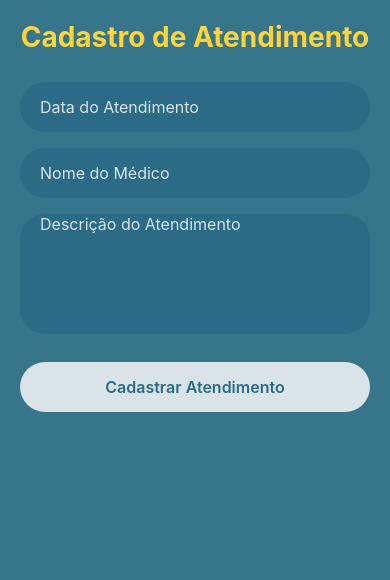
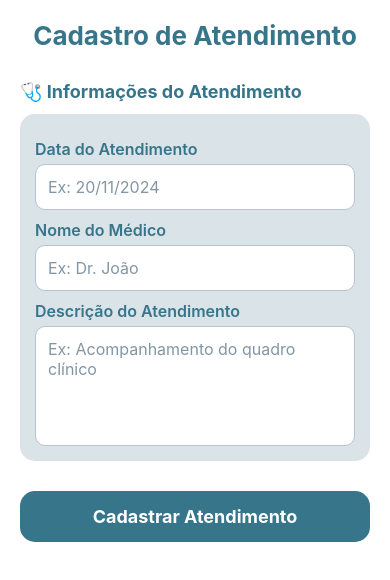
Before and after one commit to LordSith06/CuidadosPaliativos_App, a React Native app in the folder CuidadosPaliativosApp/: screen /Atendimentos in a window 390 px wide. Shown: the top 580 px of the page. Built offline with nearby package versions, Linux system fonts and the light colour scheme.

Commit message:
front de telas

```diff
--- a/CuidadosPaliativosApp/src/pages/AtendimentoScreen.js
+++ b/CuidadosPaliativosApp/src/pages/AtendimentoScreen.js
@@ -38,7 +38,6 @@ export default function AtendimentoScreen({ route, navigation }) {
   };
 
   const cadastrarAtendimento = async () => {
-
     if (!data || !medico || !descricao) {
       setModalMessage("Preencha todos os campos!");
       setModalSuccess(false);
@@ -88,32 +87,43 @@ export default function AtendimentoScreen({ route, navigation }) {
     <ScrollView contentContainerStyle={styles.container}>
       <Text style={styles.title}>Cadastro de Atendimento</Text>
 
+      {/* 🔹 TÍTULO DA SEÇÃO (igual ao Medicamentos) */}
+      <Text style={styles.sectionTitle}>🩺 Informações do Atendimento</Text>
+
+      {/* 🔹 CARD */}
+      <View style={styles.card}>
+
+        <Text style={styles.label}>Data do Atendimento</Text>
         <TextInput
           style={styles.input}
-        placeholder="Data do Atendimento"
-        placeholderTextColor="#d9e3e8"
+          placeholder="Ex: 20/11/2024"
+          placeholderTextColor="#8396a4"
           keyboardType="numeric"
           value={data}
           onChangeText={(t) => setData(formatarData(t))}
         />
 
+        <Text style={styles.label}>Nome do Médico</Text>
         <TextInput
           style={styles.input}
-        placeholder="Nome do Médico"
-        placeholderTextColor="#d9e3e8"
+          placeholder="Ex: Dr. João"
+          placeholderTextColor="#8396a4"
           value={medico}
           onChangeText={setMedico}
         />
 
+        <Text style={styles.label}>Descrição do Atendimento</Text>
         <TextInput
           style={[styles.input, styles.textArea]}
-        placeholder="Descrição do Atendimento"
-        placeholderTextColor="#d9e3e8"
+          placeholder="Ex: Acompanhamento do quadro clínico"
+          placeholderTextColor="#8396a4"
           multiline
           value={descricao}
           onChangeText={setDescricao}
         />
+      </View>
 
+      {/* BOTÃO */}
       <TouchableOpacity
         style={[styles.btnCadastrar, loading && { opacity: 0.7 }]}
         disabled={loading}
@@ -153,27 +163,49 @@ export default function AtendimentoScreen({ route, navigation }) {
 const styles = StyleSheet.create({
   container: {
     flexGrow: 1,
-    backgroundColor: '#37758a',
+    backgroundColor: '#ffffff',
     padding: 20,
   },
 
   title: {
-    fontSize: 28,
-    color: '#FFD43B',
+    fontSize: 26,
+    color: '#37758a',
     fontWeight: '700',
+    textAlign: 'center',
     marginBottom: 20,
-    textAlign: 'center',
+  },
+
+  sectionTitle: {
+    color: '#37758a',
+    fontSize: 18,
+    fontWeight: '700',
+    marginBottom: 12,
+    marginTop: 10,
+  },
+
+  card: {
+    backgroundColor: '#d9e3e8',
+    borderRadius: 15,
+    padding: 15,
+    marginBottom: 20,
+  },
+
+  label: {
+    color: '#37758a',
+    fontWeight: '600',
+    fontSize: 16,
+    marginTop: 10,
   },
 
   input: {
-    backgroundColor: '#2b6b87',
-    width: '100%',
-    height: 50,
-    borderRadius: 25,
-    paddingHorizontal: 20,
-    color: '#fff',
+    backgroundColor: '#ffffff',
+    borderRadius: 10,
+    padding: 12,
     fontSize: 16,
-    marginVertical: 8,
+    marginTop: 5,
+    borderWidth: 1,
+    borderColor: '#b6c4cc',
+    color: '#333',
   },
 
   textArea: {
@@ -182,19 +214,17 @@ const styles = StyleSheet.create({
   },
 
   btnCadastrar: {
-    backgroundColor: '#d9e3e8',
-    width: '100%',
-    height: 50,
-    borderRadius: 25,
+    backgroundColor: '#37758a',
+    padding: 15,
+    borderRadius: 15,
     alignItems: 'center',
-    justifyContent: 'center',
-    marginTop: 20,
+    marginTop: 10,
   },
 
   txtCadastrar: {
-    color: '#2b6b87',
-    fontSize: 16,
-    fontWeight: '600',
+    color: '#ffffff',
+    fontSize: 18,
+    fontWeight: '700',
   },
 
   modalOverlay: {
@@ -227,7 +257,7 @@ const styles = StyleSheet.create({
   },
 
   modalButton: {
-    backgroundColor: '#2b6b87',
+    backgroundColor: '#37758a',
     borderRadius: 20,
     paddingVertical: 10,
     paddingHorizontal: 30,
--- a/CuidadosPaliativosApp/src/pages/SintomasScreen.js
+++ b/CuidadosPaliativosApp/src/pages/SintomasScreen.js
@@ -13,13 +13,11 @@ export default function ProntuarioScreen() {
   const dataAtual = new Date().toLocaleDateString("pt-BR");
 
   useEffect(() => {
-
     if (selecionados.length > 2 && !selecionados.includes("Nenhum sintoma")) {
       setAlerta(true);
     } else {
       setAlerta(false);
     }
-
   }, [selecionados]);
 
   const sintomas = [
@@ -31,46 +29,23 @@ export default function ProntuarioScreen() {
     { nome: "Cansaço extremo", acao: "Descanse e hidrate-se. Se persistir, consulte um médico.", estavel: true },
     { nome: "Dor no peito", acao: "Procure um hospital imediatamente.", critico: true },
     { nome: "Nenhum sintoma", acao: "Tudo certo. Fico feliz em saber disso", positivo: true }
-
   ];
 
-  const selecionarSintoma = (sintoma) => {
-  // Se clicou em "Nenhum sintoma"
-  if (sintoma.nome === "Nenhum sintoma") {
+  const alternarSelecao = (sintoma) => {
+    if (sintoma === "Nenhum sintoma") {
+      if (selecionados.includes("Nenhum sintoma")) {
+        setSelecionados([]);
+      } else {
         setSelecionados(["Nenhum sintoma"]);
+      }
       return;
     }
 
-
-  // Se "Nenhum sintoma" já está selecionado, ignore
-  if (selecionados.includes("Nenhum sintoma")) return;
-
-  // Caso seja sintoma normal → adiciona normalmente
-  setSelecionados(prev => [...prev, sintoma.nome]);
-  };
-
- const alternarSelecao = (sintoma) => {
-
-  // Se clicou em "Nenhum sintoma"
-  if (sintoma === "Nenhum sintoma") {
-    // Se já está selecionado → desmarca
-    if (selecionados.includes("Nenhum sintoma")) {
-      setSelecionados([]);
-      return;
-    }
-
-    // Se NÃO está selecionado → seleciona apenas ele
-    setSelecionados(["Nenhum sintoma"]);
-    return;
-  }
-
-  // Se outro sintoma foi clicado e "Nenhum sintoma" está marcado → remove ele
     if (selecionados.includes("Nenhum sintoma")) {
       setSelecionados([sintoma]);
       return;
     }
 
-  // Alternar sintomas normais
     if (selecionados.includes(sintoma)) {
       setSelecionados(selecionados.filter(item => item !== sintoma));
     } else {
@@ -79,16 +54,18 @@ export default function ProntuarioScreen() {
   };
 
   return (
-
     <View style={Estilo.container}>
 
-      {/* Cabeçalho */}
+      {/* Header */}
       <View style={Estilo.header}>
-        <Text style={Estilo.headerText}>Sintomas Diários</Text>
+        <Text style={Estilo.headerText}>Prontuário Diário</Text>
       </View>
 
-      {/* Conteúdo */}
       <ScrollView style={Estilo.content}>
+
+        <Text style={Estilo.sectionTitle}>📋 Verificação de Sintomas</Text>
+
+        <View style={Estilo.card}>
 
           <View style={Estilo.linhaTitulo}>
             <Text style={Estilo.labelLista}>Selecione seus sintomas:</Text>
@@ -103,13 +80,16 @@ export default function ProntuarioScreen() {
                 onPress={() => alternarSelecao(s.nome)}
               >
                 <View style={Estilo.checkbox}>
-          {selecionados.includes(s.nome) && <View style={Estilo.checkboxMarcado} />}
+                  {selecionados.includes(s.nome) && (
+                    <View style={Estilo.checkboxMarcado} />
+                  )}
                 </View>
 
                 <Text style={Estilo.itemText}>{s.nome}</Text>
               </TouchableOpacity>
 
-      {selecionados.includes(s.nome) && (
+              {/* AÇÃO SÓ APARECE SE NÃO HOUVER ALERTA */}
+              {!alerta && selecionados.includes(s.nome) && (
                 <Text
                   style={[
                     Estilo.acaoText,
@@ -121,13 +101,15 @@ export default function ProntuarioScreen() {
                   {s.acao}
                 </Text>
               )}
-
             </View>
           ))}
 
+        </View>
+
         {alerta && (
           <Text style={Estilo.alertaTexto}>
-      ⚠️ Você selecionou vários sintomas. Procure atendimento imediatamente.</Text>
+            ⚠️ Você selecionou vários sintomas. Procure atendimento imediatamente.
+          </Text>
         )}
 
       </ScrollView>
@@ -140,65 +122,42 @@ const Estilo = StyleSheet.create({
     flex: 1,
     backgroundColor: '#ffffff',
   },
+
   header: {
     backgroundColor: '#37758a',
     paddingVertical: 20,
     alignItems: 'center',
     borderBottomLeftRadius: 25,
     borderBottomRightRadius: 25,
-    marginBottom: 10,
   },
   headerText: {
     color: '#ffffff',
     fontSize: 22,
     fontWeight: '700',
   },
+
   content: {
     padding: 20,
   },
+
+  sectionTitle: {
+    color: '#37758a',
+    fontSize: 20,
+    fontWeight: '700',
+    marginBottom: 10,
+  },
+
+  card: {
+    backgroundColor: '#d9e3e8',
+    borderRadius: 15,
+    padding: 15,
+    marginBottom: 15,
+  },
+
   labelLista: {
-    color: '#2b6b87',
+    color: '#37758a',
     fontSize: 17,
-    marginBottom: 10,
     fontWeight: '600',
-  },
-  item: {
-    backgroundColor: '#d9e3e8',
-    padding: 12,
-    borderRadius: 10,
-    marginBottom: 12,
-  },
-  itemText: {
-    color: '#2b6b87',
-    fontSize: 16,
-    marginLeft: 10,
-  },
-  checkboxArea: {
-    flexDirection: 'row',
-    alignItems: 'center',
-  },
-  checkbox: {
-    width: 22,
-    height: 22,
-    borderRadius: 6,
-    borderWidth: 2,
-    borderColor: '#2b6b87',
-    justifyContent: 'center',
-    alignItems: 'center',
-  },
-  checkboxMarcado: {
-    width: 12,
-    height: 12,
-    backgroundColor: '#2b6b87',
-    borderRadius: 3,
-  },
-  acaoText: {
-    marginTop: 8,
-    color: '#2b6b87',
-    backgroundColor: '#ffffff',
-    padding: 8,
-    borderRadius: 8,
-    fontSize: 18,
   },
 
   linhaTitulo: {
@@ -209,9 +168,57 @@ const Estilo = StyleSheet.create({
   },
 
   data: {
-  color: "#2b6b87",
+    color: "#37758a",
     fontSize: 16,
     fontWeight: "600",
+  },
+
+  item: {
+    backgroundColor: '#ffffff',
+    padding: 12,
+    borderRadius: 10,
+    marginBottom: 12,
+    borderWidth: 1,
+    borderColor: '#b6c4cc'
+  },
+
+  itemText: {
+    color: '#37758a',
+    fontSize: 16,
+    marginLeft: 10,
+  },
+
+  checkboxArea: {
+    flexDirection: 'row',
+    alignItems: 'center',
+  },
+
+  checkbox: {
+    width: 22,
+    height: 22,
+    borderRadius: 6,
+    borderWidth: 2,
+    borderColor: '#37758a',
+    justifyContent: 'center',
+    alignItems: 'center',
+  },
+
+  checkboxMarcado: {
+    width: 12,
+    height: 12,
+    backgroundColor: '#37758a',
+    borderRadius: 3,
+  },
+
+  acaoText: {
+    marginTop: 8,
+    color: '#2b6b87',
+    backgroundColor: '#ffffff',
+    padding: 10,
+    borderRadius: 8,
+    fontSize: 17,
+    borderWidth: 1,
+    borderColor: '#b6c4cc'
   },
 
   acaoCritica: {
@@ -225,7 +232,7 @@ acaoPositiva: {
   },
 
   acaoEstavel: {
-  color: "blue",
+    color: "#1d4e89",
     fontWeight: "bold",
   },
 
@@ -240,6 +247,4 @@ alertaTexto: {
     borderRadius: 8,
     fontSize: 16,
   },
-
-
 });
```
Lines whose indentation alone changed are shown as unchanged.
